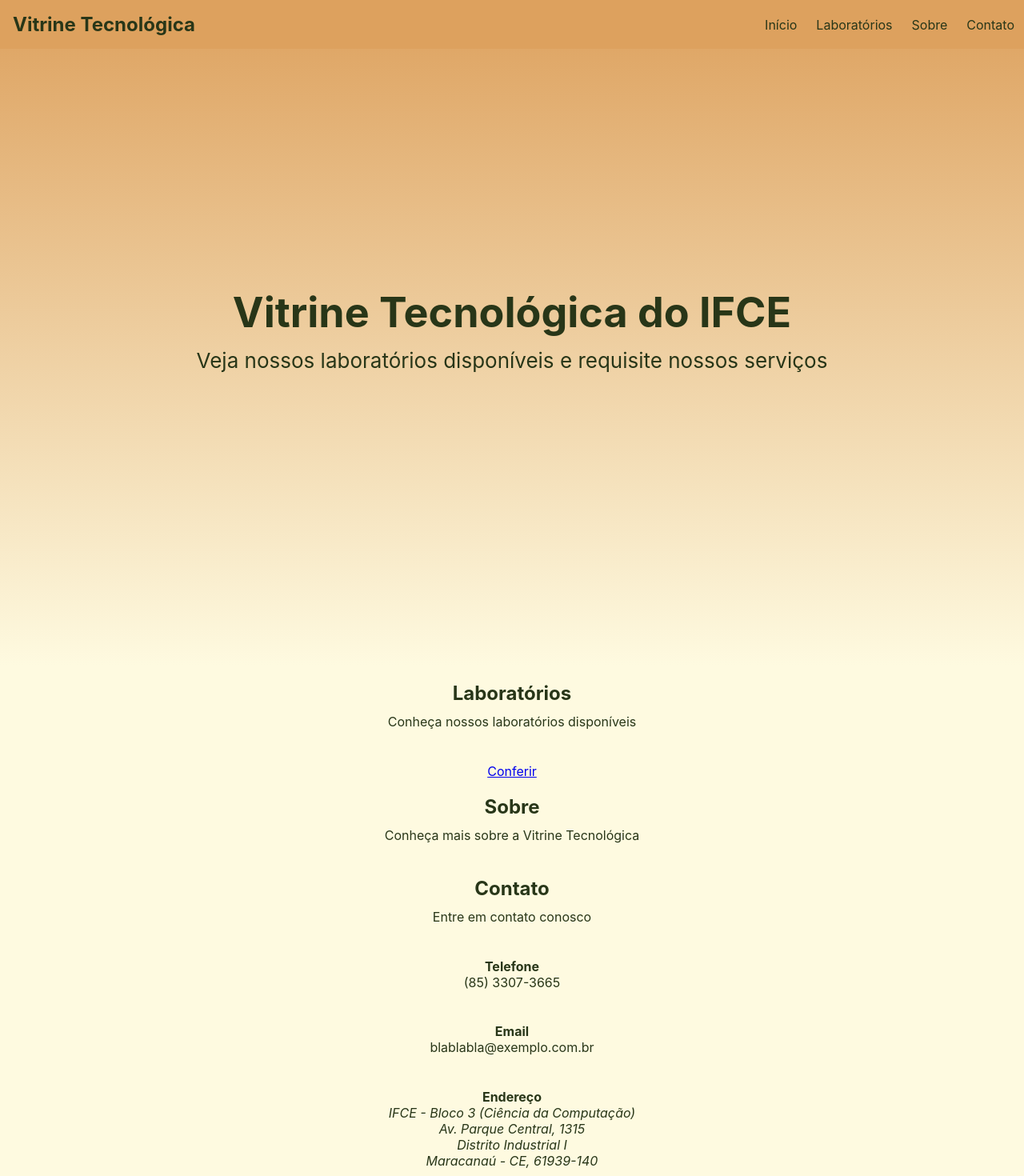
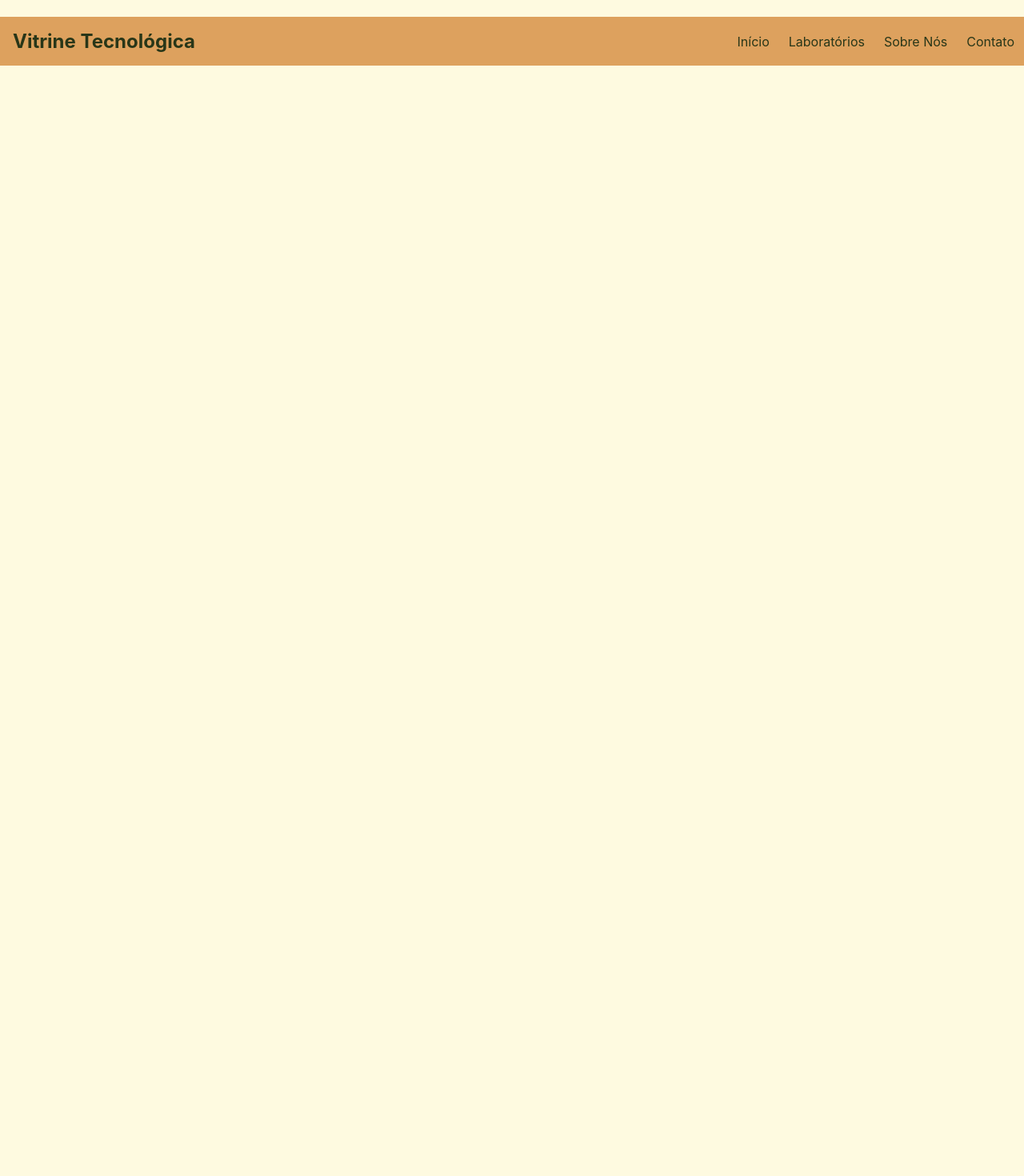
Before and after one commit to tiago-vargas/vitrine-tecnologica, a React (Create React App) app: page /laboratorios in a window 1280 px wide. Shown: the top 1470 px of the page at 80% size. After the commit the page ends 800 px from the top, so only its background shows below. Built offline with nearby package versions, Linux system fonts and the light colour scheme.

Commit message:
implement routing

```diff
--- a/src/App.tsx
+++ b/src/App.tsx
@@ -1,18 +1,25 @@
+import { BrowserRouter as Router, Route, Routes } from "react-router-dom";
 import "./App.css";
+import Laboratories from "./app/Laboratories";
 
 function App() {
 	return (
 		<div className="App">
 			<div className="Top-bar">
-				<a className="logo link" href="#home">Vitrine Tecnológica</a>
+				<a className="logo link" href="/">Vitrine Tecnológica</a>
 				<nav>
-					<a className="item link" href="#home">Início</a>
-					<a className="item link" href="#laboratories">Laboratórios</a>
-					<a className="item link" href="#about">Sobre</a>
-					<a className="item link" href="#contact">Contato</a>
+					<a className="item link" href="/">Início</a>
+					<a className="item link" href="/laboratorios">Laboratórios</a>
+					<a className="item link" href="#sobre">Sobre Nós</a>
+					<a className="item link" href="#contato">Contato</a>
 				</nav>
 			</div>
-			<Home />
+			<Router>
+				<Routes>
+					<Route index element={<Home />} />
+					<Route path="laboratorios" element={<Laboratories />} />
+				</Routes>
+			</Router>
 		</div>
 	);
 }
@@ -26,16 +33,16 @@
 			</header>
 
 			<main>
-				<section id="laboratories">
+				<section id="laboratorios">
 					<h2>Laboratórios</h2>
 					<p>Conheça nossos laboratórios disponíveis</p>
-					<a href="#laboratories">Conferir</a>
+					<a href="/laboratorios">Conferir</a>
 				</section>
-				<section id="about">
-					<h2>Sobre</h2>
+				<section id="sobre-nos">
+					<h2>Sobre Nós</h2>
 					<p>Conheça mais sobre a Vitrine Tecnológica</p>
 				</section>
-				<section id="contact">
+				<section id="contato">
 					<h2>Contato</h2>
 					<p>Entre em contato conosco</p>
 
--- /dev/null
+++ b/src/app/Laboratories.tsx
@@ -0,0 +1,11 @@
+// import "./Laboratories.css";
+
+function Laboratories() {
+	return (
+		<div className="Laboratories">
+			<h1>Laboratórios</h1>
+		</div>
+	);
+}
+
+export default Laboratories;
```
